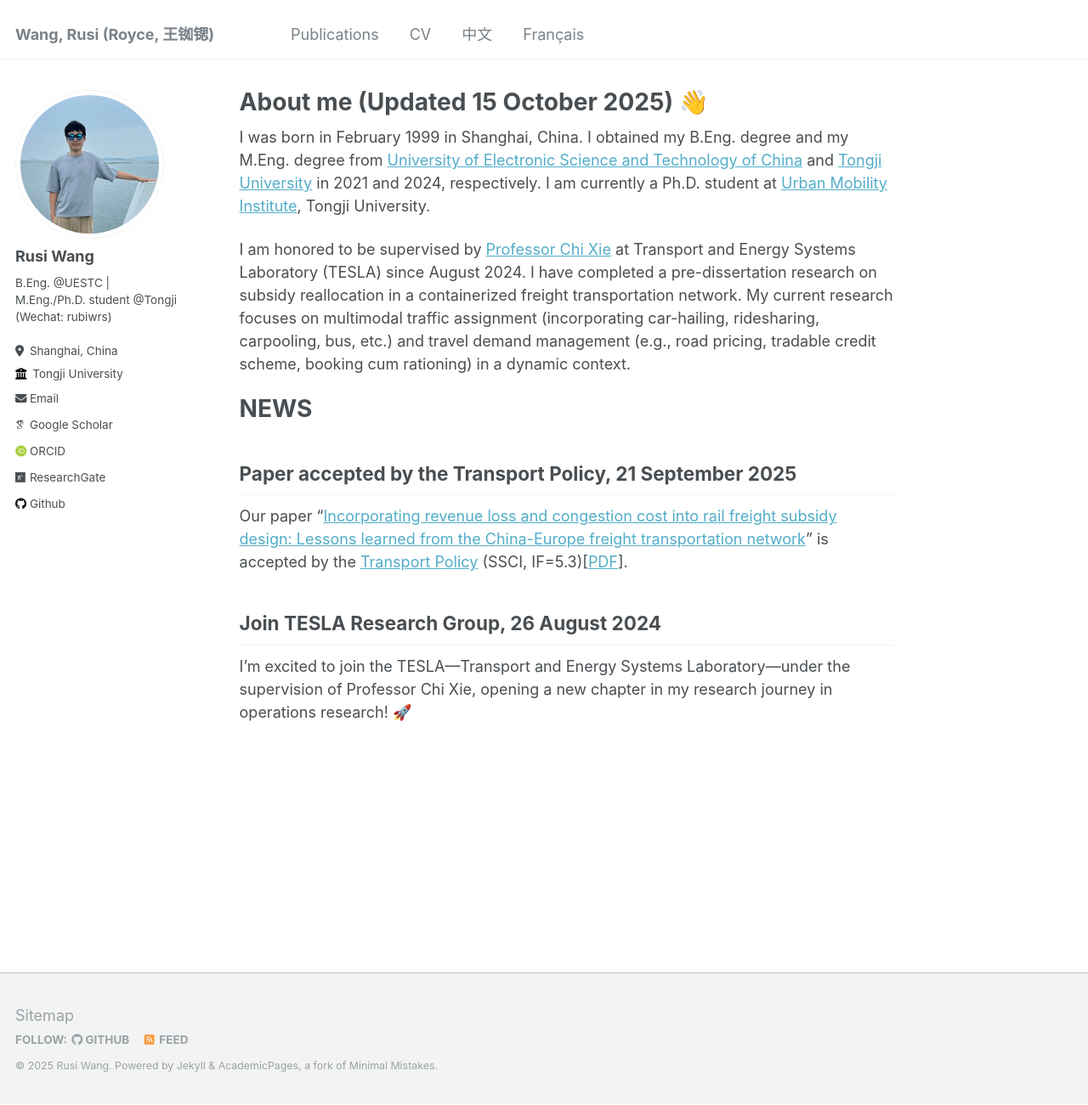
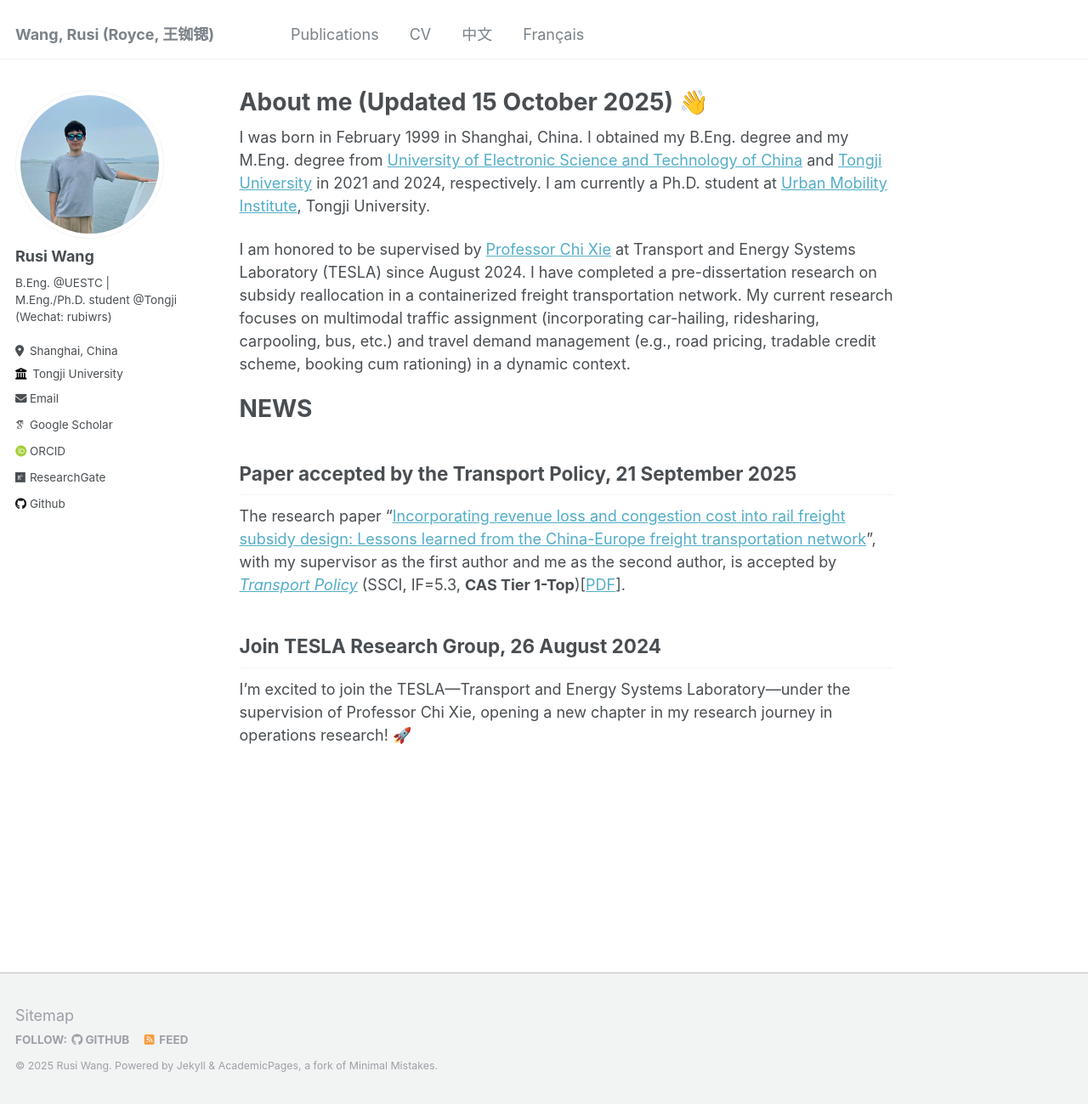
Before and after one commit to RusiWang99/RusiWang99.github.io, a Jekyll site: the page built from _pages/about.md, in a window 1280 px wide and 1301 px high. Shown: the whole window at 85% size. Built offline with Jekyll 4.4.1, drawn with Linux system fonts in a browser that asks for light colours; some web fonts are replaced.

Commit message:
Revise news about accepted research paper
Updated the news section to reflect the acceptance of a research paper in Transport Policy, including author details and publication links.

```diff
--- a/_pages/about.md
+++ b/_pages/about.md
@@ -14,7 +14,7 @@ I am honored to be supervised by [Professor Chi Xie](https://scholar.google.com/
 # NEWS
 ## Paper accepted by the Transport Policy, 21 September 2025
 
-Our paper "[Incorporating revenue loss and congestion cost into rail freight subsidy design: Lessons learned from the China-Europe freight transportation network](https://rusiwang99.github.io/publication/2025-09-23-Incorporating%20revenue%20loss%20and%20congestion%20cost%20into%20rail%20freight%20subsidy%20design%20Lessons%20learned%20from%20the%20China-Europe%20freight%20transportation%20network)" is accepted by the [Transport Policy](https://www.sciencedirect.com/journal/transport-policy) (SSCI, IF=5.3)[[PDF](https://rusiwang99.github.io/files/Incorporating%20revenue%20loss%20and%20congestion%20cost%20into%20rail%20freight%20subsidy%20design%20Lessons%20learned%20from%20the%20China-Europe%20freight%20transportation%20network.pdf)].
+The research paper "[Incorporating revenue loss and congestion cost into rail freight subsidy design: Lessons learned from the China-Europe freight transportation network](https://rusiwang99.github.io/publication/2025-09-23-Incorporating%20revenue%20loss%20and%20congestion%20cost%20into%20rail%20freight%20subsidy%20design%20Lessons%20learned%20from%20the%20China-Europe%20freight%20transportation%20network)", with my supervisor as the first author and me as the second author, is accepted by [*Transport Policy*](https://www.sciencedirect.com/journal/transport-policy) (SSCI, IF=5.3, **CAS Tier 1-Top**)[[PDF](https://rusiwang99.github.io/files/Incorporating%20revenue%20loss%20and%20congestion%20cost%20into%20rail%20freight%20subsidy%20design%20Lessons%20learned%20from%20the%20China-Europe%20freight%20transportation%20network.pdf)].
 
 
 ## Join TESLA Research Group, 26 August 2024
```
